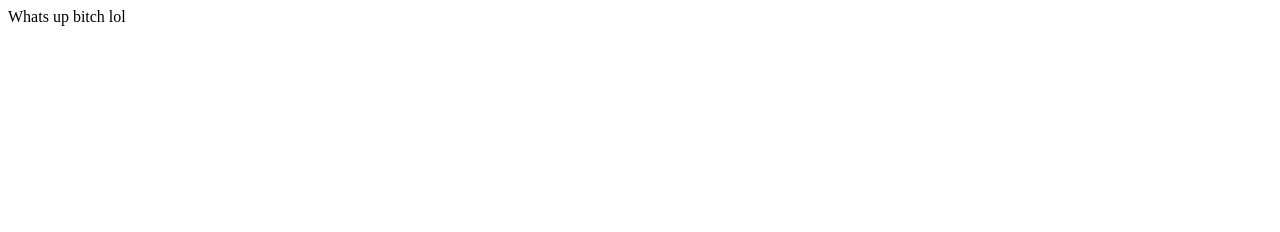
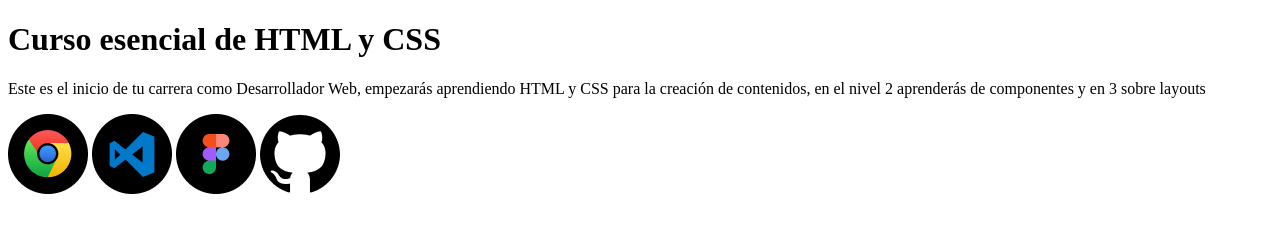
Before and after one commit to blomder/curso.esencial-html-css, a plain HTML site: page index.html in a window 1280 px wide. Drawn offline with Linux system fonts and the light colour scheme.

Commit message:
agregar imagenes de logos al proyecto

```diff
--- a/index.html
+++ b/index.html
@@ -4,9 +4,21 @@
     <meta charset="UTF-8">
     <meta name="viewport" content="width=device-width
     , initial-scale=1.0">
-    <title>Document</title>
+    <title>El Blog de Julio</title>
 </head>
 <body>
-    Whats up bitch lol
+    <h1>
+        Curso esencial de HTML y CSS
+    </h1>
+    <p>
+        Este es el inicio de tu carrera como Desarrollador Web, empezarás aprendiendo HTML y CSS para la creación de contenidos, en el nivel 2
+        aprenderás de componentes y en 3 sobre layouts
+    </p>
+    <img src="images/google-chrome.png.png" alt="Logo de Google Chrome" title="Logo de Google Chrome">
+    <img src="images/visual-studio-code.png.png" alt="Logo de Visual Studio Code" title="Logo de Visual Studio Code">
+    <img src="images/fingma.png.png" alt="Logo de Figma" title="Logo de Figma">
+    <img src="images/github.png.png" alt="Logo de Git Hub" title="Logo de Git Hub">
+
+
 </body>
 </html>
```
Also changed, not shown: images/fingma.png.png (added), images/github.png.png (added), images/google-chrome.png.png (added), images/visual-studio-code.png.png (added).
